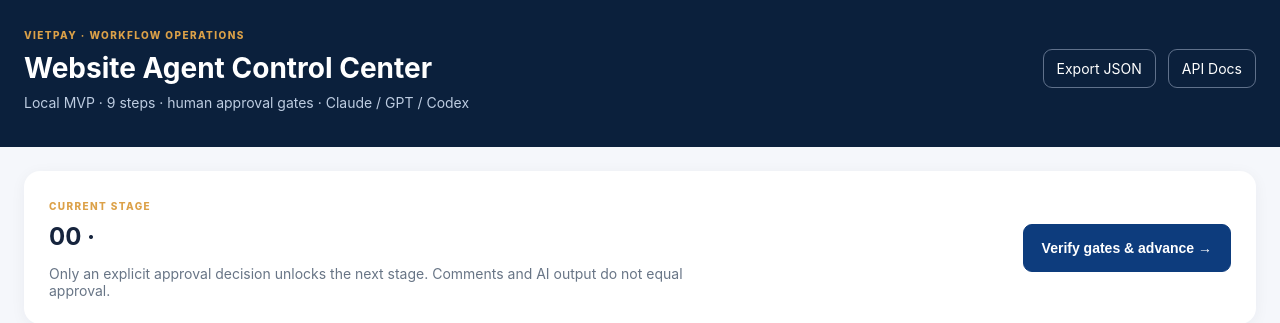
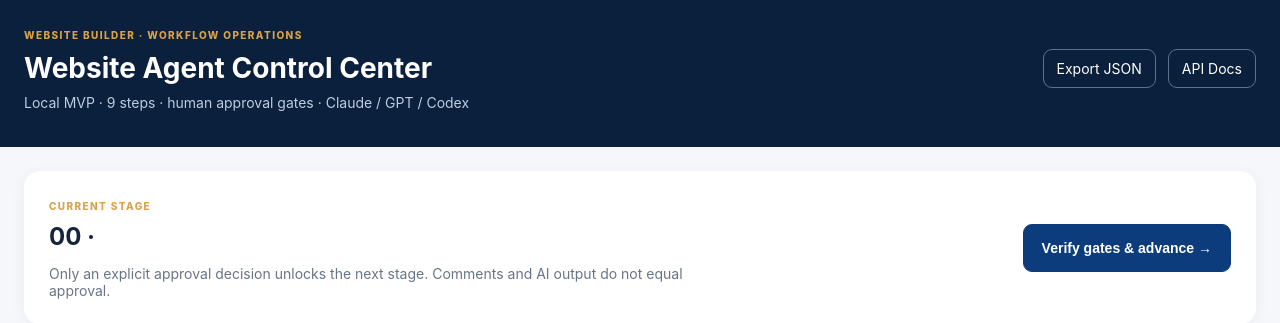
Before and after one commit to ydangishere/dev-projects, a Python web app: template website-builder-agent/templates/index.html in a window 1280 px wide. Shown: the top 323 px of the page. Run offline with Jinja, Linux system fonts and the light colour scheme; the template is opened without the code that fills it, so the values that code supplies are empty.

Commit message:
Remove legacy VietPay Agent branding

```diff
--- a/website-builder-agent/templates/index.html
+++ b/website-builder-agent/templates/index.html
@@ -1,4 +1,4 @@
-<!doctype html><html lang="vi"><head><meta charset="utf-8"><meta name="viewport" content="width=device-width,initial-scale=1"><title>Website Builder Agent</title><link rel="stylesheet" href="/static/site.css"></head><body><header><div class="shell topline"><div><span class="eyebrow">VIETPAY · WORKFLOW OPERATIONS</span><h1>Website Agent Control Center</h1><p>Local MVP · 9 steps · human approval gates · Claude / GPT / Codex</p></div><div class="nav"><a href="/export">Export JSON</a><a href="/api">API Docs</a>{% if figma %}<a href="{{figma}}" target="_blank" rel="noreferrer">Open Figma ↗</a>{% endif %}</div></div></header><main class="shell">
+<!doctype html><html lang="vi"><head><meta charset="utf-8"><meta name="viewport" content="width=device-width,initial-scale=1"><title>Website Builder Agent</title><link rel="stylesheet" href="/static/site.css"></head><body><header><div class="shell topline"><div><span class="eyebrow">WEBSITE BUILDER · WORKFLOW OPERATIONS</span><h1>Website Agent Control Center</h1><p>Local MVP · 9 steps · human approval gates · Claude / GPT / Codex</p></div><div class="nav"><a href="/export">Export JSON</a><a href="/api">API Docs</a>{% if figma %}<a href="{{figma}}" target="_blank" rel="noreferrer">Open Figma ↗</a>{% endif %}</div></div></header><main class="shell">
 {% if message %}<div class="notice">{{message}}</div>{% endif %}
 <section class="hero"><div><span class="eyebrow">CURRENT STAGE</span><h2>{{'%02d'|format(project.step)}} · {{steps[project.step-1]}}</h2><p>Only an explicit approval decision unlocks the next stage. Comments and AI output do not equal approval.</p></div><form action="/advance" method="post"><input type="hidden" name="next_step" value="{{project.step+1}}"><button class="primary" {% if project.step>=9 %}disabled{% endif %}>Verify gates & advance →</button></form></section>
 <section class="steps">{% for s in steps %}<div class="step {% if loop.index==project.step %}active{% elif loop.index<project.step %}done{% endif %}"><span>{{'%02d'|format(loop.index)}}</span><strong>{{s}}</strong>{% if loop.index<project.step %}<small>Completed</small>{% elif loop.index==project.step %}<small>In progress</small>{% endif %}</div>{% endfor %}</section>
```
